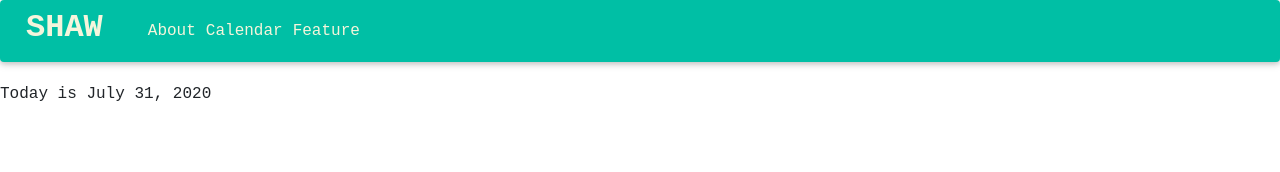
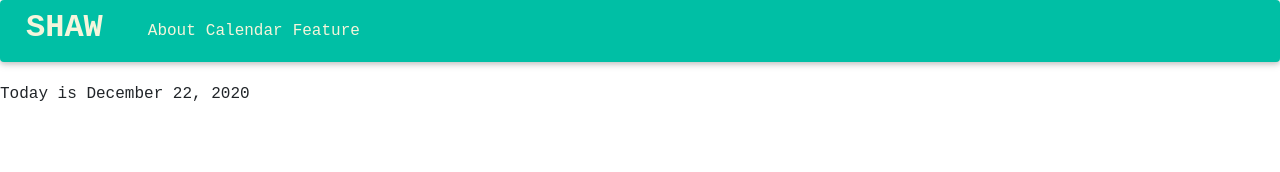
Before and after one commit to supermatt16/SHAW, a React (Create React App) app in the folder shaw/: page /calendar in a window 1280 px wide. Shown: the top 172 px of the page. Built offline with nearby package versions, Linux system fonts and the light colour scheme.

Commit message:
update the date

```diff
--- a/shaw/src/ui/Components/Calendar.jsx
+++ b/shaw/src/ui/Components/Calendar.jsx
@@ -4,7 +4,7 @@ class Calendar extends Component {
     render(){
         return(
             <div className="calendar">
-                Today is July 31, 2020
+                Today is December 22, 2020
             </div>
         );
     }
```
